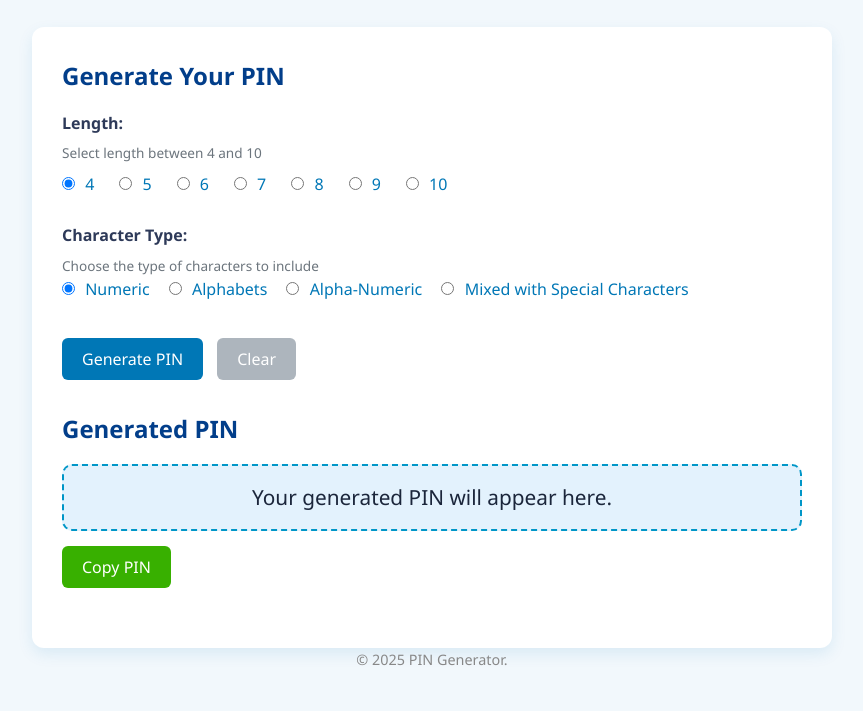
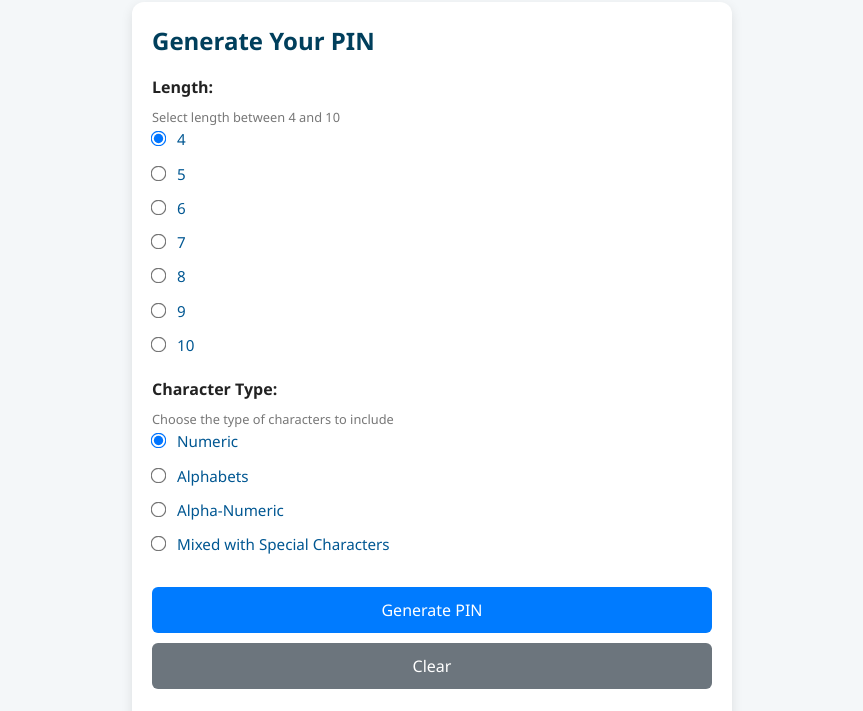
Before and after one commit to OmChannawar/MystiCode, a plain HTML site: page index.html in a window 1280 px wide. Shown: the part 115-826 px from the top of the page, without its empty margins (208-1071 px from the left). Drawn offline with Linux system fonts and the light colour scheme.

Commit message:
Update styles.css

```diff
--- a/styles.css
+++ b/styles.css
@@ -1,4 +1,4 @@
-/* Reset & base styles */
+/* Reset & Base Styles */
 * {
     margin: 0;
     padding: 0;
@@ -7,51 +7,52 @@
 }
 
 body {
-    background-color: #f2f8fc;
-    color: #2e3a59;
+    background-color: #f4f7f9;
+    color: #333;
     line-height: 1.6;
-    padding: 20px;
+    padding: 15px;
 }
 
 /* Header & Footer */
 header, footer {
     text-align: center;
-    margin-bottom: 30px;
+    margin-bottom: 25px;
 }
 
 header h1 {
-    font-size: 2.5rem;
-    color: #0077b6;
+    font-size: 2rem;
+    color: #005792;
 }
 
 header p {
-    font-size: 1.1rem;
+    font-size: 1rem;
     color: #444;
 }
 
 footer p {
-    font-size: 0.9rem;
-    color: #888;
+    font-size: 0.85rem;
+    color: #777;
 }
 
 /* Container */
 .container {
-    max-width: 800px;
-    margin: 0 auto;
-    background-color: #ffffff;
-    padding: 30px;
+    max-width: 600px;
+    margin: auto;
+    background-color: #fff;
+    padding: 20px;
     border-radius: 12px;
-    box-shadow: 0 6px 15px rgba(0, 119, 182, 0.1);
+    box-shadow: 0 4px 12px rgba(0, 0, 0, 0.1);
 }
 
 /* Sections */
 .generator-section, .display-section {
-    margin-bottom: 30px;
+    margin-bottom: 25px;
 }
 
 h2 {
-    color: #023e8a;
+    color: #003f5c;
     margin-bottom: 15px;
+    font-size: 1.5rem;
 }
 
 /* Inputs & Labels */
@@ -63,83 +64,80 @@ h2 {
     font-weight: 600;
     display: block;
     margin-bottom: 6px;
-    color: #2e3a59;
+    color: #222;
+    font-size: 1rem;
 }
 
 .radio-group label,
 #charSetOptions label {
-    margin-right: 15px;
-    display: inline-block;
+    margin-bottom: 10px;
+    display: block;
+    font-size: 0.95rem;
+    font-weight: 500;
     cursor: pointer;
-    font-weight: 500;
-    color: #0077b6;
+    color: #005792;
 }
 
 input[type="radio"] {
-    margin-right: 6px;
+    margin-right: 8px;
+    transform: scale(1.2);
 }
 
 small {
     display: block;
     margin-top: 6px;
-    color: #6c757d;
-    font-size: 0.85rem;
+    color: #777;
+    font-size: 0.8rem;
 }
 
 /* Buttons */
 .btn {
-    padding: 10px 20px;
+    padding: 12px;
+    width: 100%;
     border: none;
     border-radius: 6px;
     margin-top: 10px;
     cursor: pointer;
     font-size: 1rem;
-    transition: background-color 0.3s ease, transform 0.2s ease;
-}
-
-.btn:active {
-    transform: scale(0.97);
+    transition: 0.3s ease;
 }
 
 .primary-btn {
-    background-color: #0077b6;
+    background-color: #007bff;
     color: #fff;
 }
 
 .primary-btn:hover {
-    background-color: #005f87;
+    background-color: #0056b3;
 }
 
 .secondary-btn {
-    background-color: #adb5bd;
+    background-color: #6c757d;
     color: #fff;
-    margin-left: 10px;
 }
 
 .secondary-btn:hover {
-    background-color: #6c757d;
+    background-color: #5a6268;
 }
 
 .success-btn {
-    background-color: #38b000;
+    background-color: #28a745;
     color: #fff;
-    margin-top: 15px;
 }
 
 .success-btn:hover {
-    background-color: #2d9e00;
+    background-color: #218838;
 }
 
-/* Code Display */
-.PIN-display,
-.code-display {
+/* PIN Display */
+.PIN-display {
     padding: 15px;
-    border: 2px dashed #0096c7;
-    background-color: #e3f2fd;
+    border: 2px dashed #aaa;
+    background-color: #f9f9f9;
     border-radius: 10px;
     font-family: 'Courier New', Courier, monospace;
-    font-size: 1.3rem;
-    color: #1b263b;
+    font-size: 1.2rem;
+    color: #222;
     min-height: 50px;
     display: flex;
     align-items: center;
@@ -148,32 +146,36 @@ small {
     margin-top: 10px;
 }
 
-/* Responsive Radio Buttons */
-.radio-group {
-    display: flex;
-    flex-wrap: wrap;
-    gap: 10px;
-    margin-top: 8px;
-}
+/* Responsive Layout */
+@media screen and (max-width: 480px) {
+    header h1 {
+        font-size: 1.6rem;
+    }
 
-/* Responsive */
-@media screen and (max-width: 600px) {
+    h2 {
+        font-size: 1.3rem;
+    }
+
     .btn {
-        width: 100%;
-        margin-bottom: 10px;
+        font-size: 0.95rem;
+    }
+
+    .container {
+        padding: 15px;
+    }
+
+    .radio-group,
+    #charSetOptions {
+        display: flex;
+        flex-direction: column;
     }
 
     .radio-group label,
     #charSetOptions label {
-        width: 48%;
-        margin-bottom: 10px;
+        font-size: 0.95rem;
     }
 
-    .container {
-        padding: 20px;
-    }
-
-    .code-display, .PIN-display {
-        font-size: 1.1rem;
+    input[type="radio"] {
+        transform: scale(1.1);
     }
 }
```
